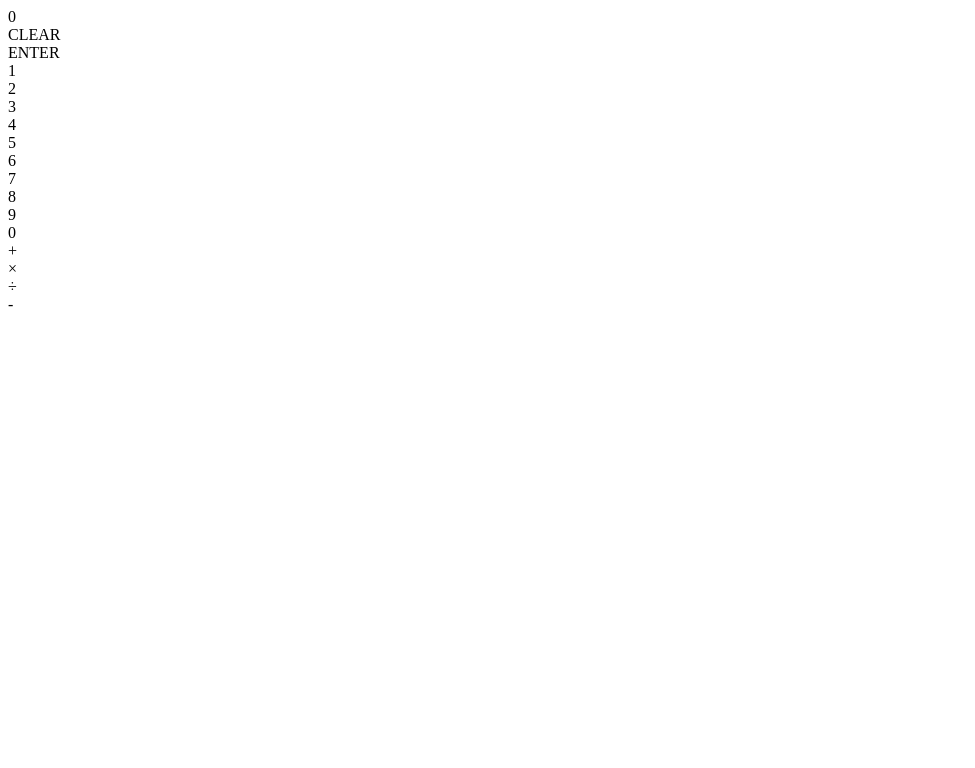
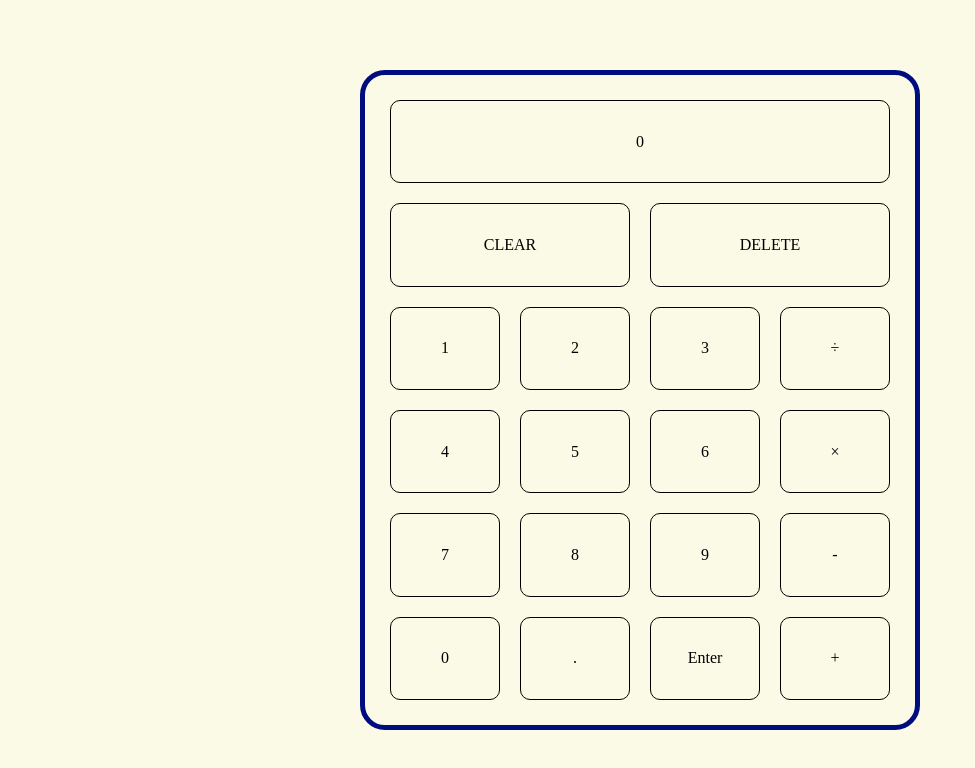
Before and after one commit to kole-wc/calculator, a plain HTML site: page index.html in a window 1280 px wide. Shown: the whole page, without its empty margins (0-975 px from the left). Drawn offline with Linux system fonts and the light colour scheme.

Commit message:
Add styling

```diff
--- a/index.html
+++ b/index.html
@@ -12,24 +12,24 @@
     <div class="container">
         <div class="calculator">
             <div class="display">0</div>
-            <div class="button">
-                <div class="control-buttons">CLEAR</div>
-                <div class="control-buttons">ENTER</div>
-                <div class="number-buttons">1</div>
-                <div class="number-buttons">2</div>
-                <div class="number-buttons">3</div>
-                <div class="number-buttons">4</div>
-                <div class="number-buttons">5</div>
-                <div class="number-buttons">6</div>
-                <div class="number-buttons">7</div>
-                <div class="number-buttons">8</div>
-                <div class="number-buttons">9</div>
-                <div class="number-buttons">0</div>
-                <div class="operator-buttons">+</div>
-                <div class="operator-buttons">×</div>
-                <div class="operator-buttons">÷</div>
-                <div class="operator-buttons">-</div>
-            </div>
+            <div class="clear-button">CLEAR</div>
+            <div class="delete-button">DELETE</div>
+            <div class="number-button">1</div>
+            <div class="number-button">2</div>
+            <div class="number-button">3</div>
+            <div class="number-button">÷</div>
+            <div class="number-button">4</div>
+            <div class="number-button">5</div>
+            <div class="number-button">6</div>
+            <div class="number-button">×</div>
+            <div class="number-button">7</div>
+            <div class="number-button">8</div>
+            <div class="number-button">9</div>
+            <div class="operator-button">-</div>
+            <div class="operator-button">0</div>
+            <div class="operator-button">.</div>
+            <div class="operator-button">Enter</div>
+            <div class="operator-button">+</div>
         </div>
     </div>
 </body>
--- a/style.css
+++ b/style.css
@@ -0,0 +1,58 @@
+body {
+    margin: 0;
+    padding: 0;
+    background-color: rgb(250, 250, 230);
+}
+
+.container {
+    height: 100vh;
+    display: flex;
+    flex-direction: column;
+    justify-content: center;
+    align-items: center;
+}
+
+.calculator {
+    border: 5px solid rgb(0, 13, 126);
+    border-radius: 25px;
+    width: 500px;
+    height: 600px;
+    padding: 25px;
+    display: grid;
+    grid-template-columns: repeat(4, 1fr);
+    grid-template-areas:
+    'display display display display'
+    'clear clear delete delete'
+    ;
+    grid-gap: 20px;
+}
+
+.calculator div {
+    display: flex;
+    justify-content: center;
+    align-items: center;
+    border: 1px solid black;
+    border-radius: 10px;
+    text-align: center;
+}
+
+.display {
+    justify-content: left;
+    grid-area: display;
+}
+
+.delete-button {
+    grid-area: delete;
+}
+
+.clear-button {
+    grid-area: clear;
+}
+
+.number-button {
+
+}
+
+.operator-button {
+
+}
```
